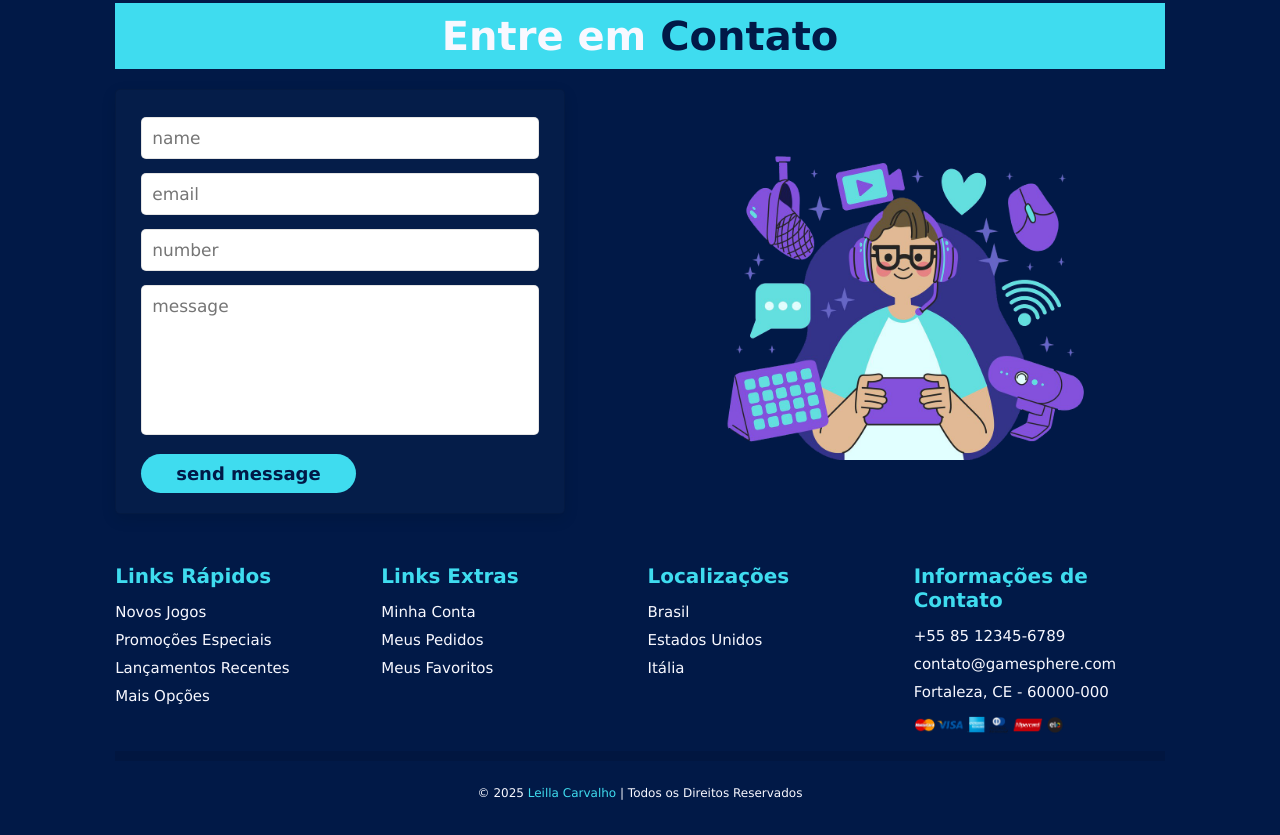
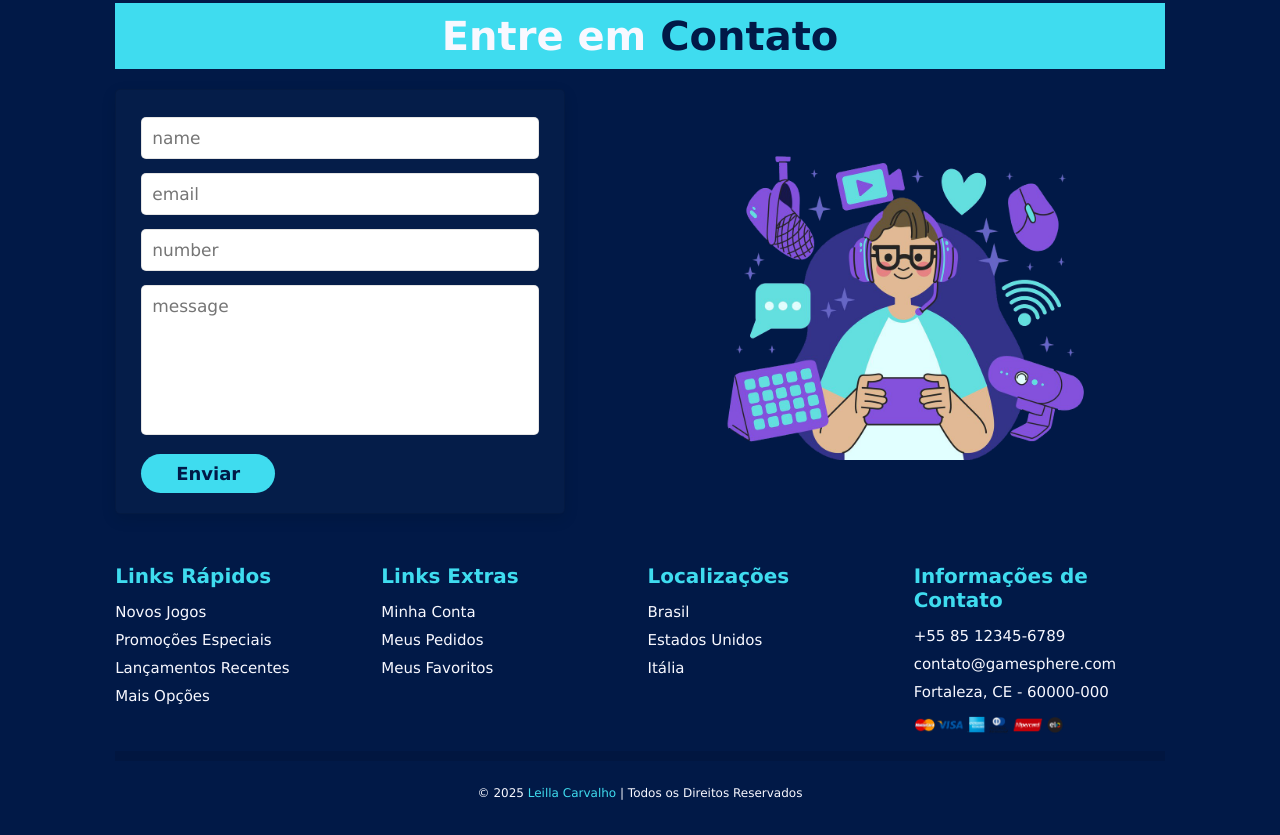
Before and after one commit to Leillac88/landing-page-relume, a plain HTML site: page index.html in a window 1280 px wide. Shown: the part 2352-3187 px from the top of the page. Drawn offline with Linux system fonts and the light colour scheme.

Commit message:
agora vai

```diff
--- a/index.html
+++ b/index.html
@@ -192,7 +192,7 @@
                 <input type="email" placeholder="email" class="box">
                 <input type="number" placeholder="number" class="box">
                 <textarea name="" class="box" placeholder="message" id="" cols="30" rows="10"></textarea>
-                <input type="submit" value="send message" class="btn">
+                <input type="submit" value="Enviar" class="btn">
             </form>
 
             <div class="image">
```
